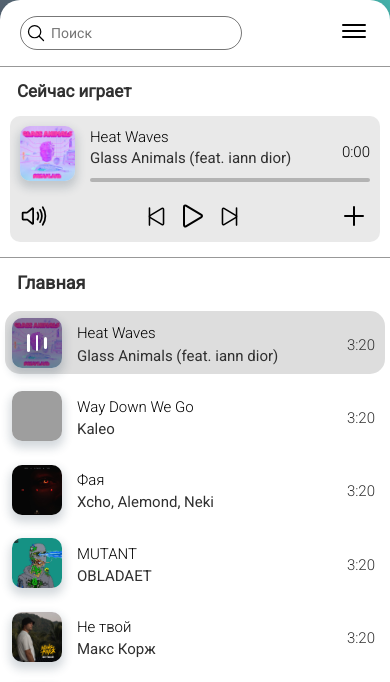
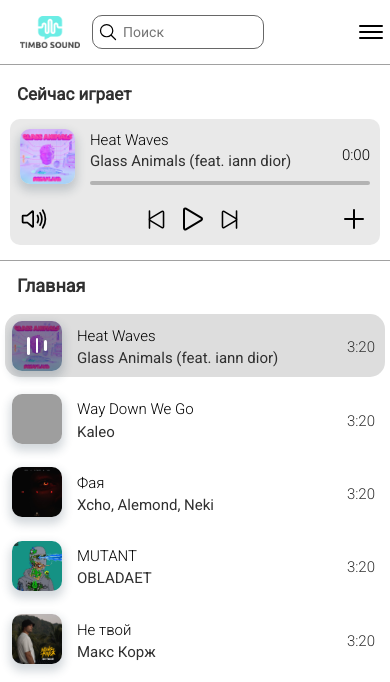
Before and after one commit to usweeboy/timbo-sound, a plain HTML site: page index.html in a window 390 px wide. Shown: the top 682 px of the page. Drawn offline with Linux system fonts and the light colour scheme; grey boxes are pictures that could not be loaded.

Commit message:
Логотип сайта, зафиксированный навбар

```diff
--- a/index.html
+++ b/index.html
@@ -14,16 +14,20 @@
 <div class="wrapper">
   <main class="main" id="main">
     <nav class="navbar">
+      <div class="navbar_logo">
+        <img src="img/icons/logo-timbosound.png" class="navbar_menu_logo" alt="">
         <form class="navbar_search">
           <img src="img/icons/search.svg" alt="">
           <input type="search" name="" id="input_search_music" class="input_search_music" placeholder="Поиск">
         </form>
+      </div>
       <div class="navbar_menu">
         <img src="img/icons/burger-menu.svg" alt="" id="navbar_menu">
+      </div>
+      <div class="navbar_menu_content" id="navbar_menu_content">
+        <div class="navbar_menu_content_close">
           <img src="img/icons/close.svg" alt="" id="navbar_menu_close">
         </div>
-    </nav>
-    <div class="navbar_menu_content" id="navbar_menu_content">
         <ul class="navbar_list">
           <li id="router_to_main">
             <img src="img/icons/home-outline.svg" alt="">
@@ -39,6 +43,7 @@
           </li>
         </ul>
       </div>
+    </nav>
     <div class="player_music" id="player_music">
       <h2>Сейчас играет</h2>
       <div class="player_music_row">
--- a/scss/media-style.scss
+++ b/scss/media-style.scss
@@ -2,8 +2,10 @@
   .wrapper{
     .main{
       .navbar{
-        .navbar_search{
-          width: 210px;
+        .navbar_logo{
+          .navbar_search{
+            width: 210px;
+          }
         }
       }
       .player_music{
@@ -82,9 +84,31 @@
   }
 }
 
+@media (min-width: 0px) and (max-width: 1043px){
+  .wrapper{
+    .main{
+      border-radius: 0px;
+      .navbar{
+        width: 94%;
+      }
+    }
+  }
+}
+
 @media (min-width: 0px) and (max-width: 390px){
   .wrapper{
     .main{
+      .navbar{
+        .navbar_logo{
+          .navbar_menu_logo{
+            width: 60px;
+          }
+          .navbar_search{
+            margin-left: 12px;
+            width: 160px;
+          }
+        }
+      }
       .player_radio{
         .player_radio_row{
           padding: 10px 10px;
--- a/scss/style.scss
+++ b/scss/style.scss
@@ -135,18 +135,29 @@ body{
     width: 1024px;
     height: 100vh;
     overflow-y: auto;
+    position: relative;
     .navbar{
       background-color: white;
       padding: 15px 20px 15px 20px;
-      border-bottom: 1px solid rgba(0, 0, 0, 0.405);
+      border-radius: 20px 20px 0px 0px;
+      border-bottom: 1px solid rgba(42, 42, 42, 0.438);
       @extend %flex_items_center;
       justify-content: space-between;
-      position: relative;
+      position: fixed;
+      max-width: 984px;
+      width: 100%;
       z-index: 1;
+      .navbar_logo{
+        @extend %flex_items_center;
+        .navbar_menu_logo{
+          width: 70px;
+        }
+      }
       .navbar_search{
-        border: 1px solid rgba(0, 0, 0, 0.532);
+        margin-left: 20px;
+        border: 1px solid rgba(42, 42, 42, 0.712);
         display: flex;
-        border-radius: 20px;
+        border-radius: 10px;
         width: 300px;
         padding: 5px;
         & img{
@@ -162,13 +173,14 @@ body{
         }
       }
       .navbar_menu{
-        & img{
+        @extend %flex_items_center;
+        .navbar_menu_logo{
+
+          margin-right: 20px;
+        }
+        #navbar_menu{
           width: 32px;
           cursor: pointer;
-        }
-        #navbar_menu_close{
-          display: none;
-        }
         }
       }
       .navbar_menu_content{
@@ -176,12 +188,23 @@ body{
         position: absolute;
         background-color: white;
         right: 0;
+        top: 0;
+        bottom: 0;
         -webkit-box-shadow: -9px 9px 8px 0px rgba(34, 60, 80, 0.2);
         -moz-box-shadow: -9px 9px 8px 0px rgba(34, 60, 80, 0.2);
         box-shadow: -9px 9px 8px 0px rgba(34, 60, 80, 0.2);
         width: 200px;
-      height: 180px;
-      border-radius: 0px 0px 0px 20px;
+        height: 230px;
+        border-radius: 0px 20px 0px 20px;
+        .navbar_menu_content_close{
+          display: flex;
+          justify-content: end;
+          padding: 15px 20px 0px 15px;
+          #navbar_menu_close{
+            width: 32px;
+            cursor: pointer;
+          }
+        }
         .navbar_list{
           margin-left: -15px;
           & li{
@@ -193,7 +216,6 @@ body{
             color: black;
             font-size: 15px;
             cursor: pointer;
-          margin-top: 5px;
             list-style: none;
           }
         }
@@ -201,9 +223,10 @@ body{
       .navbar_menu_content_show{
         display: block;
       }
+    }
     .player_music,.player_radio{
-      padding: 0px 10px 15px 10px;
-      border-bottom: 1px solid rgba(0, 0, 0, 0.405);
+      padding: 70px 10px 15px 10px;
+      border-bottom: 1px solid rgba(42, 42, 42, 0.438);
       & h2{
         margin-top: 15px;
         font-size: 17px;
@@ -296,7 +319,7 @@ body{
               display: none;
             }
             .play_audio,.play_radio,.pause_audio,.pause_radio{
-              width: 28px;
+              width: 30px;
             }
             .music_mute,.music_hight,.radio_mute,.radio_hight{
               width: 26px;
@@ -413,7 +436,6 @@ body{
       }
       .audio_row:hover{
         background-color: rgba(210, 210, 210, 0.741);
-        .audio_row_content_one{
         .audio_row_cover{
           .audio_cover::before {
             border-radius: 10px;
@@ -430,7 +452,6 @@ body{
           .audio_row_btns{
             .audio_row_play{
               display: block;
-              }
             }
           }
         }
```
Also changed, not shown: css/media-style.css, css/style.css, img/icons/logo-timbosound.png (added), img/icons/logo-timbosound.svg (added), 1 other file. Lines whose indentation alone changed are shown as unchanged.
